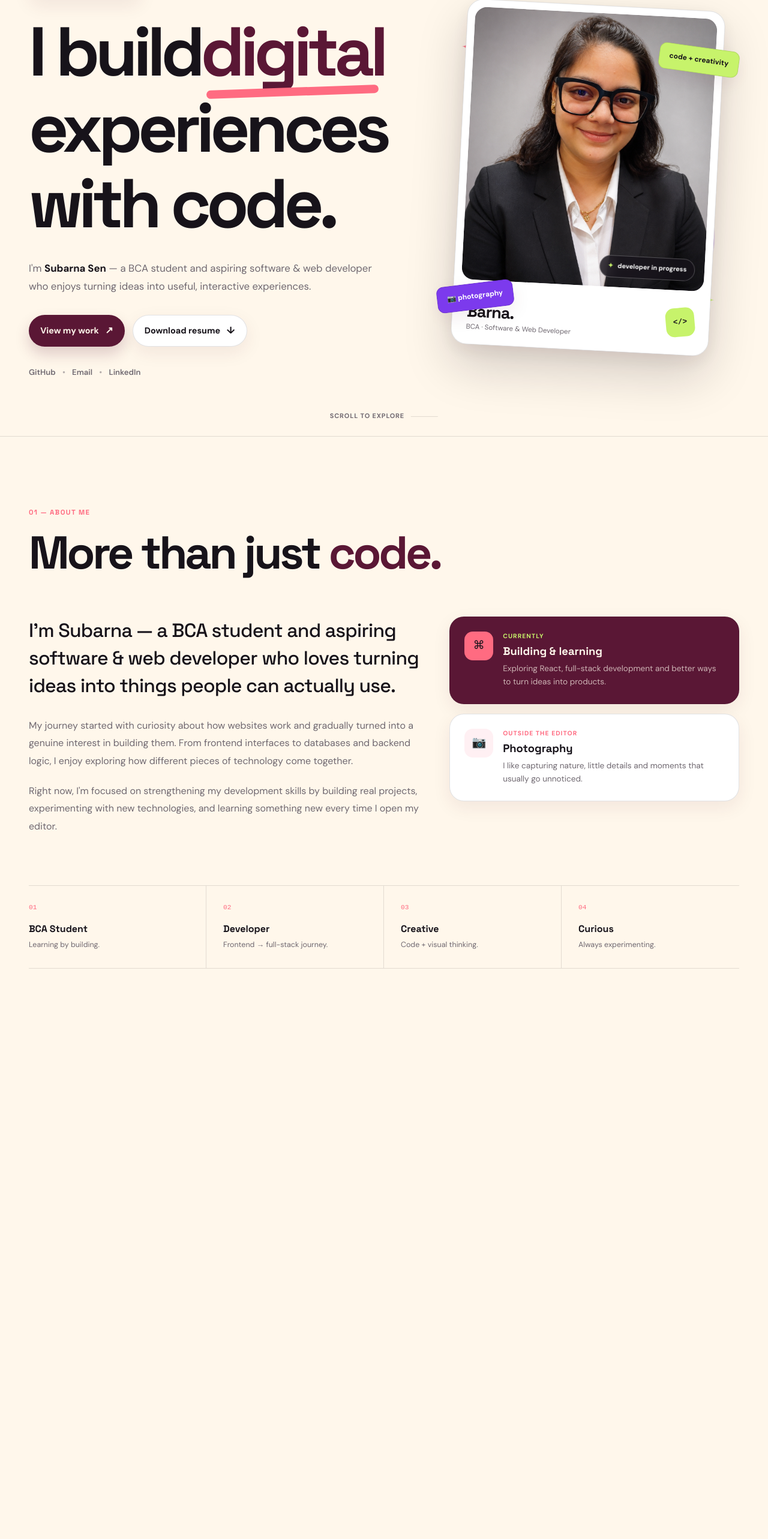
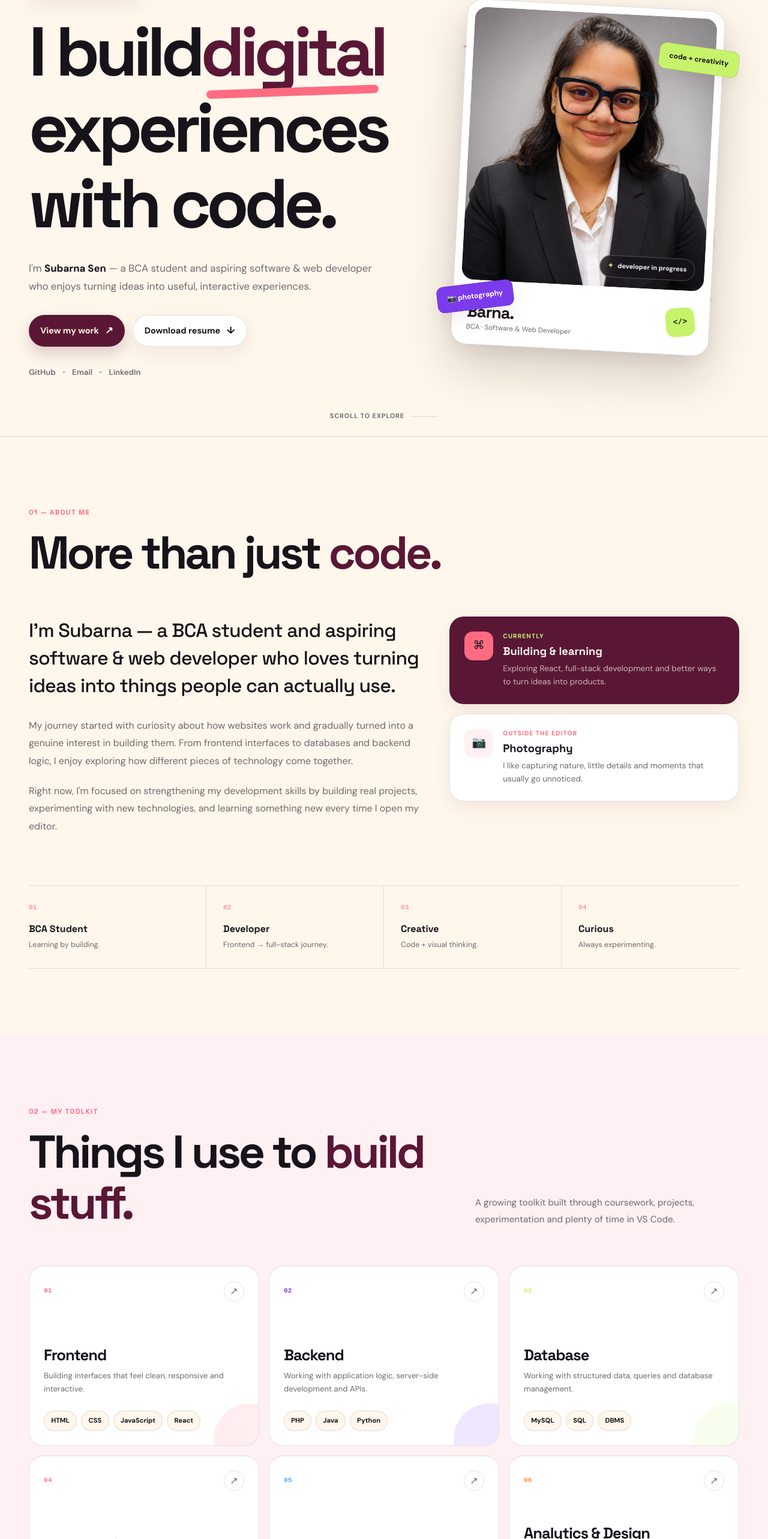
Before and after one commit to subarna1112/subarna-sen-portfolio, a React (Vite) app: page / in a window 1280 px wide. Shown: the part 218-2784 px from the top of the page at 60% size. Before the commit the page ends 1945 px from the top, so only its background shows below. Built offline with nearby package versions, Linux system fonts and the light colour scheme.

Commit message:
feat: add tech stack section

```diff
--- a/src/App.jsx
+++ b/src/App.jsx
@@ -1,6 +1,7 @@
 import Navbar from './components/Navbar';
 import Hero from './components/Hero';
 import About from './components/About';
+import TechStack from './components/TechStack';
 
 function App() {
   return (
@@ -10,6 +11,7 @@ function App() {
       <main>
         <Hero />
         <About />
+        <TechStack />
       </main>
     </>
   );
--- /dev/null
+++ b/src/components/TechStack.jsx
@@ -0,0 +1,117 @@
+const skillGroups = [
+  {
+    number: '01',
+    title: 'Frontend',
+    description:
+      'Building interfaces that feel clean, responsive and interactive.',
+    skills: ['HTML', 'CSS', 'JavaScript', 'React'],
+    accent: 'coral',
+  },
+  {
+    number: '02',
+    title: 'Backend',
+    description:
+      'Working with application logic, server-side development and APIs.',
+    skills: ['PHP', 'Java', 'Python'],
+    accent: 'violet',
+  },
+  {
+    number: '03',
+    title: 'Database',
+    description:
+      'Working with structured data, queries and database management.',
+    skills: ['MySQL', 'SQL', 'DBMS'],
+    accent: 'lime',
+  },
+  {
+    number: '04',
+    title: 'Programming',
+    description:
+      'Building strong programming and object-oriented fundamentals.',
+    skills: ['C++', 'Java', 'Python', 'OOP'],
+    accent: 'pink',
+  },
+  {
+    number: '05',
+    title: 'Tools',
+    description:
+      'The everyday tools I use to develop, manage and ship projects.',
+    skills: ['Git', 'GitHub', 'VS Code'],
+    accent: 'blue',
+  },
+  {
+    number: '06',
+    title: 'Analytics & Design',
+    description:
+      'Exploring data visualization and creative digital design.',
+    skills: ['Excel', 'Tableau', 'Power BI', 'Photoshop', 'Illustrator'],
+    accent: 'orange',
+  },
+];
+
+function TechStack() {
+  return (
+    <section className="tech-stack section" id="stack">
+      <div className="container">
+        <div className="tech-stack__header">
+          <div>
+            <span className="section-label">02 — MY TOOLKIT</span>
+
+            <h2 className="section-title">
+              Things I use to
+              <span> build stuff.</span>
+            </h2>
+          </div>
+
+          <p className="tech-stack__intro">
+            A growing toolkit built through coursework, projects,
+            experimentation and plenty of time in VS Code.
+          </p>
+        </div>
+
+        <div className="tech-stack__grid">
+          {skillGroups.map((group) => (
+            <article
+              className={`tech-card tech-card--${group.accent}`}
+              key={group.title}
+            >
+              <div className="tech-card__top">
+                <span className="tech-card__number">
+                  {group.number}
+                </span>
+
+                <span className="tech-card__arrow">↗</span>
+              </div>
+
+              <div className="tech-card__content">
+                <h3>{group.title}</h3>
+
+                <p>{group.description}</p>
+              </div>
+
+              <div className="tech-card__skills">
+                {group.skills.map((skill) => (
+                  <span className="tech-chip" key={skill}>
+                    {skill}
+                  </span>
+                ))}
+              </div>
+            </article>
+          ))}
+        </div>
+
+        <div className="tech-stack__footer">
+          <span className="tech-stack__dot" />
+
+          <p>Always learning. Always experimenting.</p>
+
+          <span className="tech-stack__line" />
+
+          <strong>next → full-stack</strong>
+        </div>
+      </div>
+    </section>
+  );
+}
+
+export default TechStack;
--- a/src/styles/globals.css
+++ b/src/styles/globals.css
@@ -1407,3 +1407,300 @@ p {
     border-right: 0;
   }
 }
+
+/* ========================================
+   TECH STACK
+   ======================================== */
+
+.tech-stack {
+  overflow: hidden;
+  background: var(--color-surface-soft);
+}
+
+.tech-stack__header {
+  display: grid;
+  gap: 2rem;
+  margin-bottom: 4rem;
+}
+
+.tech-stack__intro {
+  max-width: 440px;
+  font-size: 0.95rem;
+  line-height: 1.8;
+}
+
+/* ---------- Grid ---------- */
+
+.tech-stack__grid {
+  display: grid;
+  gap: 1rem;
+}
+
+/* ---------- Cards ---------- */
+
+.tech-card {
+  --card-accent: var(--color-coral);
+
+  position: relative;
+
+  display: flex;
+  min-height: 300px;
+
+  flex-direction: column;
+
+  padding: 1.5rem;
+
+  overflow: hidden;
+
+  border: 1px solid var(--color-border);
+  border-radius: var(--radius-lg);
+
+  background: var(--color-surface);
+
+  transition:
+    transform var(--transition-fast),
+    box-shadow var(--transition-fast),
+    border-color var(--transition-fast);
+}
+
+.tech-card:hover {
+  transform: translateY(-7px);
+
+  border-color: var(--card-accent);
+
+  box-shadow: var(--shadow-soft);
+}
+
+.tech-card::before {
+  content: '';
+
+  position: absolute;
+
+  width: 120px;
+  height: 120px;
+
+  right: -45px;
+  bottom: -50px;
+
+  border-radius: 50%;
+
+  background: var(--card-accent);
+
+  opacity: 0.12;
+
+  transition:
+    transform 400ms ease,
+    opacity 400ms ease;
+}
+
+.tech-card:hover::before {
+  transform: scale(1.8);
+  opacity: 0.18;
+}
+
+/* ---------- Accent colours ---------- */
+
+.tech-card--coral {
+  --card-accent: var(--color-coral);
+}
+
+.tech-card--violet {
+  --card-accent: var(--color-violet);
+}
+
+.tech-card--lime {
+  --card-accent: var(--color-lime);
+}
+
+.tech-card--pink {
+  --card-accent: #f472b6;
+}
+
+.tech-card--blue {
+  --card-accent: #60a5fa;
+}
+
+.tech-card--orange {
+  --card-accent: #fb923c;
+}
+
+/* ---------- Card top ---------- */
+
+.tech-card__top {
+  display: flex;
+  align-items: center;
+  justify-content: space-between;
+}
+
+.tech-card__number {
+  color: var(--card-accent);
+
+  font-family: monospace;
+  font-size: 0.7rem;
+  font-weight: 700;
+}
+
+.tech-card__arrow {
+  display: grid;
+
+  width: 34px;
+  height: 34px;
+
+  place-items: center;
+
+  border: 1px solid var(--color-border);
+  border-radius: 50%;
+
+  color: var(--color-text-muted);
+
+  transition:
+    transform var(--transition-fast),
+    background-color var(--transition-fast),
+    color var(--transition-fast);
+}
+
+.tech-card:hover .tech-card__arrow {
+  transform: rotate(45deg);
+
+  background: var(--card-accent);
+  color: #17131a;
+}
+
+/* ---------- Content ---------- */
+
+.tech-card__content {
+  margin-top: auto;
+}
+
+.tech-card__content h3 {
+  margin-bottom: 0.6rem;
+
+  font-size: 1.6rem;
+  letter-spacing: -0.04em;
+}
+
+.tech-card__content p {
+  max-width: 340px;
+
+  font-size: 0.82rem;
+  line-height: 1.7;
+}
+
+/* ---------- Skill chips ---------- */
+
+.tech-card__skills {
+  display: flex;
+  flex-wrap: wrap;
+  gap: 0.45rem;
+
+  margin-top: 1.5rem;
+}
+
+.tech-chip {
+  display: inline-flex;
+
+  padding: 0.45rem 0.7rem;
+
+  border: 1px solid var(--color-border);
+  border-radius: var(--radius-pill);
+
+  background: var(--color-bg);
+
+  color: var(--color-text);
+
+  font-size: 0.7rem;
+  font-weight: 700;
+
+  transition:
+    background-color var(--transition-fast),
+    border-color var(--transition-fast),
+    transform var(--transition-fast);
+}
+
+.tech-chip:hover {
+  border-color: var(--card-accent);
+
+  background: color-mix(
+    in srgb,
+    var(--card-accent) 15%,
+    var(--color-bg)
+  );
+
+  transform: translateY(-2px);
+}
+
+/* ---------- Footer ---------- */
+
+.tech-stack__footer {
+  display: flex;
+  align-items: center;
+  gap: 0.7rem;
+
+  margin-top: 2.5rem;
+
+  color: var(--color-text-muted);
+
+  font-size: 0.75rem;
+}
+
+.tech-stack__footer p {
+  font-size: inherit;
+}
+
+.tech-stack__dot {
+  width: 7px;
+  height: 7px;
+
+  flex-shrink: 0;
+
+  border-radius: 50%;
+
+  background: var(--color-lime);
+
+  box-shadow:
+    0 0 0 4px rgba(199, 243, 107, 0.15);
+}
+
+.tech-stack__line {
+  width: 40px;
+  height: 1px;
+
+  background: var(--color-border);
+}
+
+.tech-stack__footer strong {
+  color: var(--color-text);
+
+  font-size: 0.72rem;
+}
+
+/* ========================================
+   TECH STACK RESPONSIVE
+   ======================================== */
+
+@media (min-width: 600px) {
+  .tech-stack__grid {
+    grid-template-columns: repeat(2, 1fr);
+  }
+}
+
+@media (min-width: 900px) {
+  .tech-stack__header {
+    grid-template-columns: 1fr auto;
+    align-items: end;
+  }
+
+  .tech-stack__grid {
+    grid-template-columns: repeat(3, 1fr);
+  }
+}
+
+@media (max-width: 480px) {
+  .tech-stack__footer {
+    flex-wrap: wrap;
+  }
+
+  .tech-stack__line {
+    display: none;
+  }
+}
```
